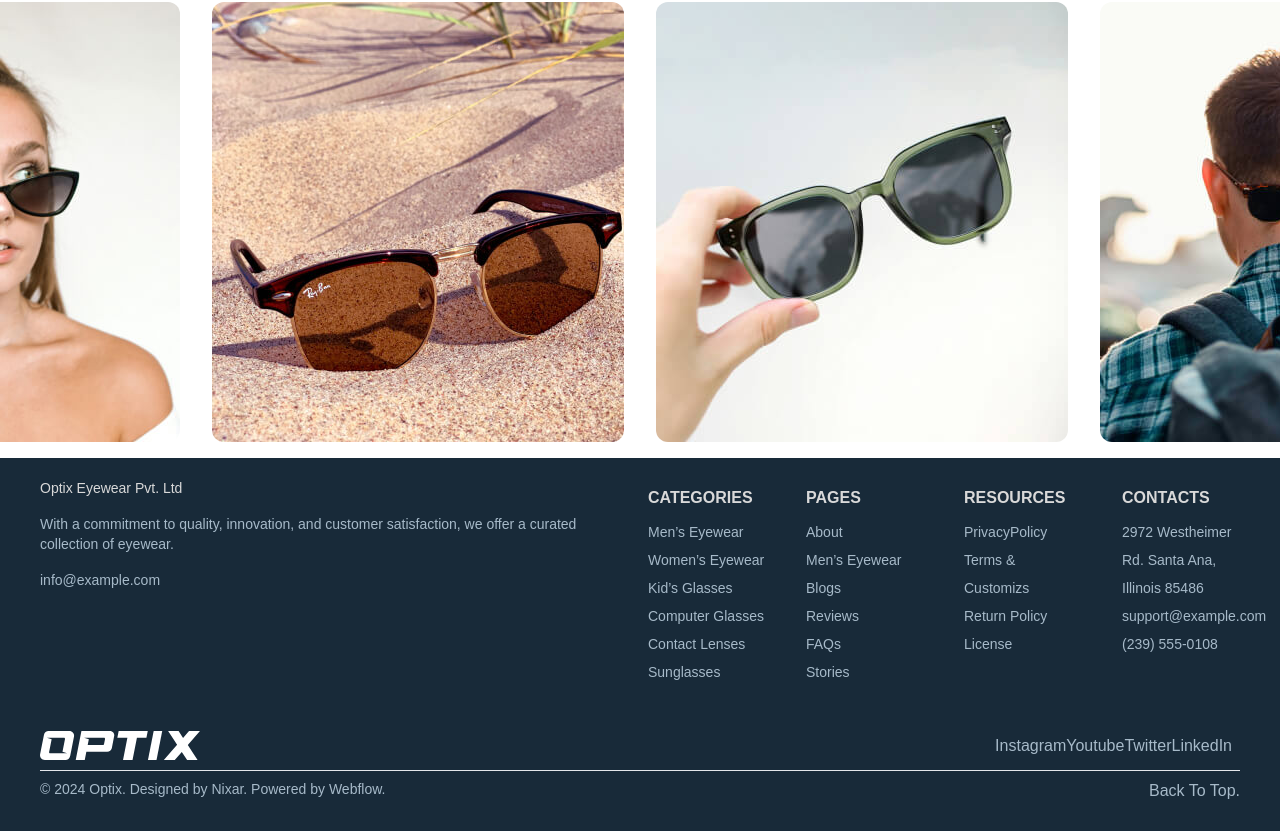
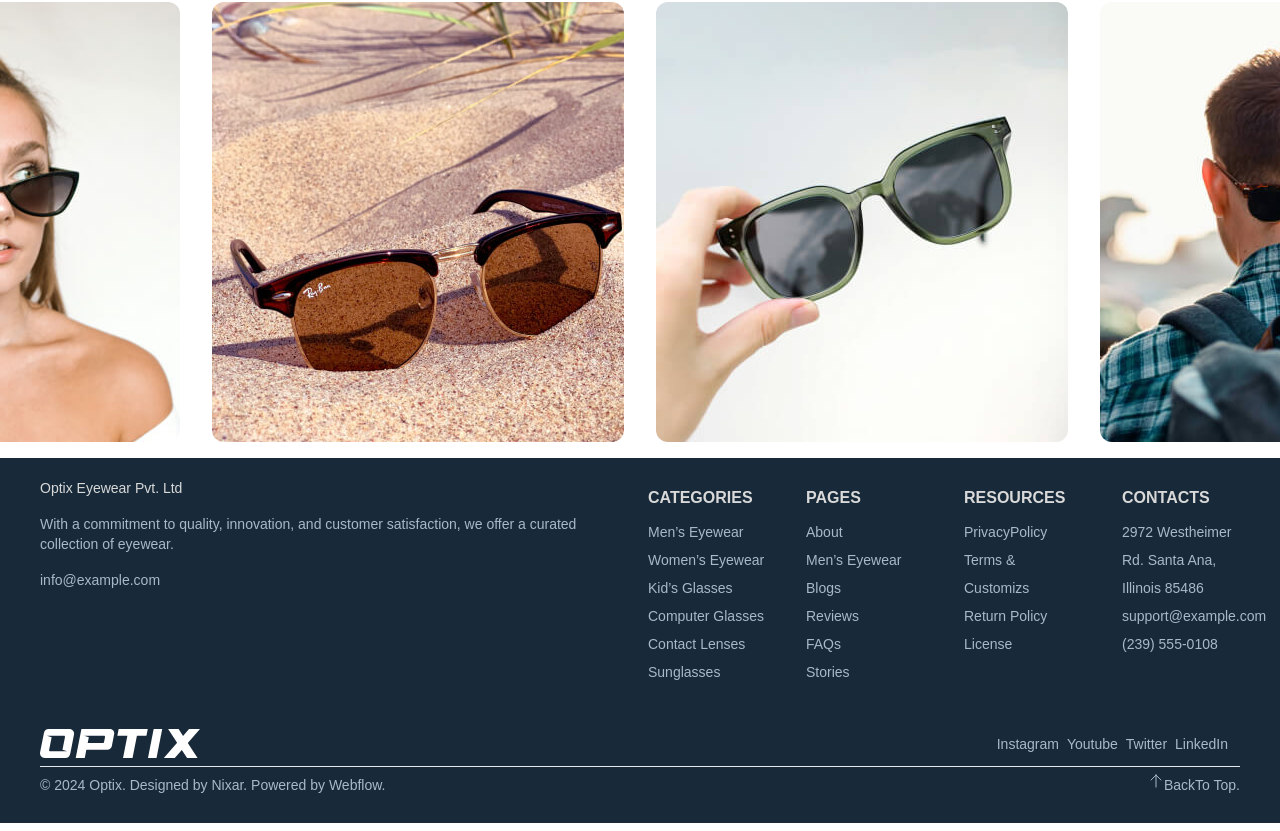
Before and after one commit to Yagya-Adh/opticals, a Next.js app: page / in a window 1280 px wide. Shown: the part 7126-7957 px from the top of the page. Built offline with nearby package versions, Linux system fonts and the light colour scheme.

Commit message:
Action: Go back to button in footer section on click redirects to home

```diff
--- a/app/about/page.tsx
+++ b/app/about/page.tsx
@@ -1,15 +1,12 @@
 import Image, { StaticImageData } from "next/image";
-// import HaveAnyQuestion from "../components/about/HaveAnyQuestion";
 import Button from "../components/button/Button";
 import Footer from "../components/footer/Footer";
-// import ContactDashImage from "../components/image/ContactDashImage";
 import NavBar from "../components/navbar/NavBar";
 import SectionTag from "../components/sectionstag/SectionTag";
 import ShopCart from "../components/shop/ShopCart";
 import navRouts from "../router.json";
 import smileeWomen from "../assets/images/about/smileLabAssistance.jpg";
 import featuredWomen from "../assets/images/about/featuredGlassesWomen.jpg";
-
 import innoviateGa from "../assets/images/about/whatdifferent/innovation.jpg";
 import customerGa from "../assets/images/about/whatdifferent/customerservice.jpg";
 import ecoFriendGa from "../assets/images/about/whatdifferent/ecofriendly.jpg";
@@ -103,12 +100,10 @@ const About = () => {
         <div className="grid  grid-cols-1 md:grid-cols-2 ">
           <AboutUsMain />
         </div>
-
         <SectionTag name="INNOVATION" head="What make us different" view="no" />
         <div>
           <WhatDifferent />
         </div>
-
         <OptixJourney />
         <StayAheadSection />
         <VisionToServe />
--- a/app/components/about/StayAheadSection.tsx
+++ b/app/components/about/StayAheadSection.tsx
@@ -39,7 +39,8 @@ const data: IDataStay[] = [
 const StayAheadSection = () => {
   return (
     <>
-      <div className="grid grid-cols-1 md:grid-cols-5 gap-10 items-center">
+      <div className="mx-auto max-w-screen-2xl">
+        <div className="grid grid-cols-1 md:grid-cols-5 gap-10 items-center ">
           {data?.map((stay) => (
             <div className={` relative ${stay.spanCol}`} key={stay.id}>
               <Image
@@ -59,6 +60,7 @@ const StayAheadSection = () => {
             </div>
           ))}
         </div>
+      </div>
     </>
   );
 };
--- a/app/components/footer/Footer.tsx
+++ b/app/components/footer/Footer.tsx
@@ -1,4 +1,5 @@
 "use client";
+import { ArrowUpIcon } from "@heroicons/react/24/outline";
 import Image from "next/image";
 import Link from "next/link";
 import optixTwoLogo from "../../assets/images/optixTwo.svg";
@@ -104,7 +105,9 @@ const FooterMidSection = () => {
           </h1>
           {lists.heading2.map((footerTwo) => (
             <div className=" " key={footerTwo.id}>
-              <h2 className="text-sm leading-7"> {footerTwo.heads}</h2>
+              <h2 className="text-sm leading-7 hover:text-white">
+                {footerTwo.heads}
+              </h2>
             </div>
           ))}
         </div>
@@ -120,10 +123,10 @@ const FooterEndSection = () => {
         <Image src={optixTwoLogo} alt="optix_logo" width={160} height={160} />
       </Link>
       <div className="flex justify-between items-center p-2">
-        <h1>Instagram</h1>
-        <h2>Youtube</h2>
-        <h3>Twitter</h3>
-        <h4>LinkedIn</h4>
+        <h1 className="mx-1 text-sm  hover:text-white">Instagram</h1>
+        <h2 className="mx-1 text-sm  hover:text-white">Youtube</h2>
+        <h3 className="mx-1 text-sm  hover:text-white">Twitter</h3>
+        <h4 className="mx-1 text-sm  hover:text-white">LinkedIn</h4>
       </div>
     </div>
   );
@@ -135,7 +138,12 @@ const FooterLast = () => {
       <h2 className="py-2 max-w-96 text-sm">
         &copy; 2024 Optix&#46; Designed by Nixar&#46; Powered by Webflow&#46;
       </h2>
-      <h3 className="py-2">Back To Top&#46;</h3>
+      <Link href={"/"}>
+        <h3 className="py-2 hover:text-white text-sm flex items-center">
+          <ArrowUpIcon className="size-4 animate-bounce" />
+          BackTo Top&#46;
+        </h3>
+      </Link>
     </div>
   );
 };
```
Lines whose indentation alone changed are shown as unchanged.
